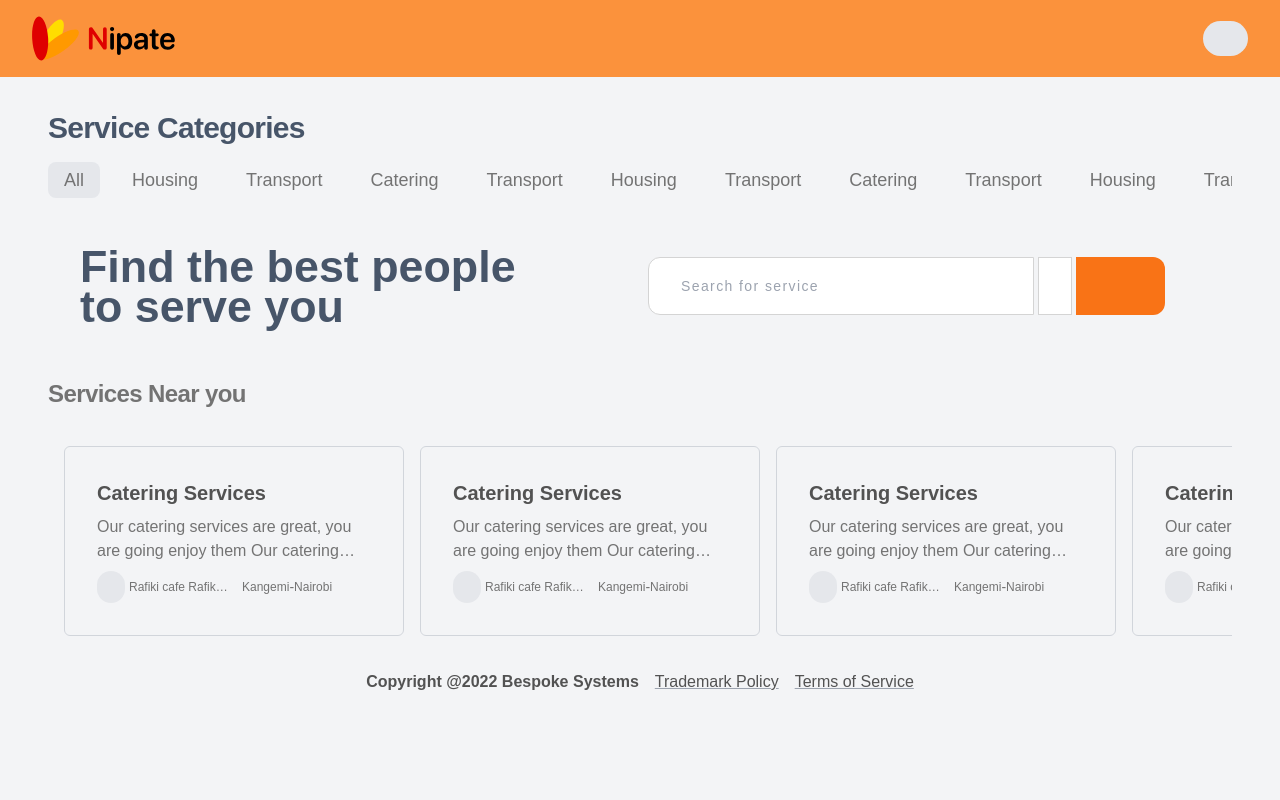
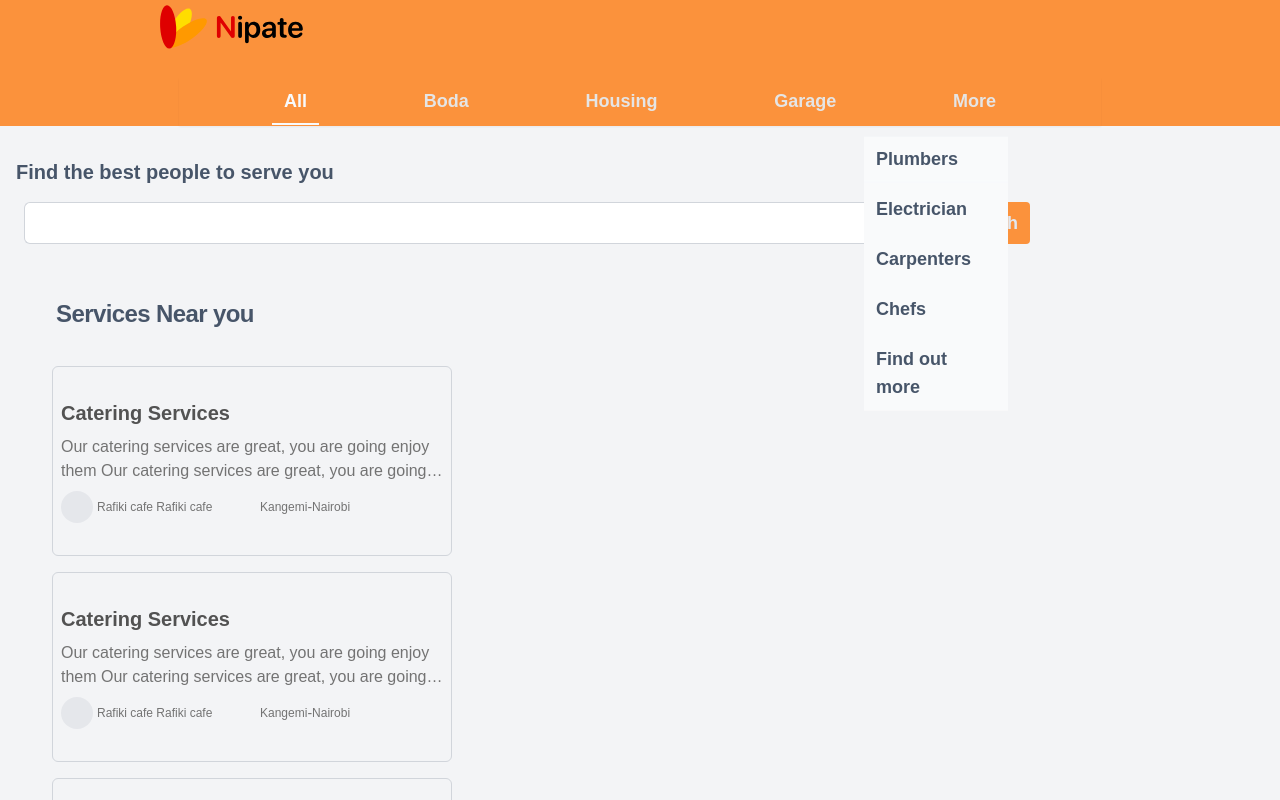
Before and after one commit to Amos-Ditto/NipateWebapp, a Nuxt app: page /index in a window 1280 px wide. Built offline with nearby package versions, Linux system fonts and the light colour scheme.

Commit message:
feat: project alternative design

```diff
--- a/components/PageFeautures/NavBar.vue
+++ b/components/PageFeautures/NavBar.vue
@@ -8,18 +8,29 @@ const openAuthDropDown = ():void => {
 </script>
 
 <template>
-    <nav class=" w-full flex items-center flex-row justify-between px-4 sm:px-8">
+    <nav class=" w-full md:w-[80%] flex flex-col gap-4 xs:gap-2 md:gap-6 justify-center items-center">
+        <div class="top-nav w-full flex items-center flex-row justify-between px-4 sm:px-8">
             <div class="logo flex h-full items-center">
                 <img src="@/assets/img/Logo/Decoupled.svg" alt="nipate">
             </div>
             <div class="right-auth xs:flex text-neutral-600 hidden flex-row gap-1 xs:gap-3">
                 <button><NuxtLink to="/auth" class="block w-full h-full">Login</NuxtLink></button>
                 <button>Register</button>
+                <!-- <div class="mobile-menu-btn">
+                    <div class="menu-icon">
+                        <div class="i-mdi-dots-vertical scale-150"></div>
+                    </div>
+                </div> -->
             </div>
             <div class="auth-user relative flex xs:hidden items-center justify-center">
-            <div class="user-icon" @click="openAuthDropDown">
+                <!-- <div class="user-icon" @click="openAuthDropDown">
                     <div class="i-mdi-account scale-125"></div>
                     <div class="i-mdi-menu-down text-lg scale-125" :class="openauthdropdown && 'rotate-180'"></div>
+                </div> -->
+                <div class="mobile-menu-btn">
+                    <div class="menu-icon">
+                        <div class="i-mdi-dots-vertical scale-150"></div>
+                    </div>
                 </div>
                 <div class="user-drop-down" v-if="openauthdropdown">
                     <div class="drop-down-bg z-20 fixed right-0 w-screen h-[70vh] bg-transparent translate-x-[12%] top-0" @click="openAuthDropDown"></div>
@@ -31,24 +42,57 @@ const openAuthDropDown = ():void => {
                     </div>
                 </div>
             </div>
+        </div>
+        <div class="features-nav w-full md:w-[90%] shadow-sm">
+            <div class="service-list flex flex-col gap-1 w-full">
+                <!-- <h3 class="font-bold text-slate-200 px-4">Services</h3>
+                <hr> -->
+                <!-- <hr class=" bg-orange-300"> -->
+                <ul class="flex flex-row justify-evenly xs:justify-start gap-x-2 py-[1px] px-2 xs:px-4 text-sm text-neutral-200 font-bold w-full">
+                    <li class="text-slate-50">All</li>
+                    <li>Boda</li>
+                    <li>Housing</li>
+                    <li>Garage</li>
+                    <li>
+                        More
+                        <div class="i-mdi-chevron-down"></div>
+                        <div class="list-drop-drown">
+                            <ul>
+                                <li>Plumbers</li>
+                                <li>Electrician</li>
+                                <li>Carpenters</li>
+                                <li>Chefs</li>
+                                <li>Find out more
+                                    <div class="i-mdi-arrow-right ml-1"></div>
+                                </li>
+                            </ul>
+                        </div>
+                    </li>
+                    <!-- <li>Catering</li> -->
+                </ul>
+            </div>
+        </div>
     </nav>
 </template>
 
 <style scoped>
 
+nav {
+    transition: width 300ms;
+}
 .logo img {
     @apply w-[7.5rem] sm:w-[9rem] h-[3.4rem];
     transition: width 300ms;
 }
 .right-auth button {
     @apply px-3 xs:px-4 py-1 text-sm xs:text-base sm:text-lg font-bold;
-    @apply first:border-2 border-slate-100 rounded-md hover:border-neutral-600;
+    @apply first:border-2 border-slate-200 rounded-md hover:border-slate-50;
     @apply last:bg-orange-500 last:text-slate-100 hover:last:bg-orange-600;
     transition: border 300ms , background-color 300ms;
 }
 .user-icon {
-    @apply w-[45px] h-[35px] rounded-full flex items-center justify-center bg-gray-200 text-neutral-500 cursor-pointer;
-    @apply hover:bg-gray-300;
+    @apply w-[45px] h-[35px] rounded-full flex items-center justify-center bg-orange-200 text-neutral-500 cursor-pointer;
+    @apply hover:bg-orange-300;
     transition: background-color 300ms;
 }
 .user-drop-down {
@@ -64,4 +108,38 @@ const openAuthDropDown = ():void => {
     @apply font-bold px-2 py-1 hover:bg-orange-500 hover:text-slate-100 text-neutral-500;
     transition: background-color 300ms , color 300ms;
 }
+
+.service-list ul li {
+    @apply px-3 xs:px-4 py-2 cursor-pointer text-sm xs:text-base md:text-lg border-b-2 xs:border-b-4 border-transparent hover:border-slate-50;
+    @apply first:border-slate-50 hover:text-white flex flex-row items-center justify-center relative;
+    transition: background-color 300ms , border 300ms , color 300ms;
+}
+.service-list ul li .i-mdi-chevron-down {
+    transition: transform 300ms ease;
+}
+.service-list ul li:hover .i-mdi-chevron-down {
+    @apply rotate-180;
+    transition: transform 300ms ease;
+}
+.mobile-menu-btn .menu-icon {
+    @apply  w-[2.4rem] h-[2.4rem] rounded-full hover:bg-orange-300 flex flex-col text-white text-xl items-center justify-center px-2 py-2;
+    @apply cursor-pointer;
+    transition: background-color 300ms;
+}
+.list-drop-drown {
+    @apply absolute bottom-0 right-0 xs:right-auto translate-y-[105%] w-[9rem] xs:w-[12rem] min-h-[6rem] bg-gray-50;
+}
+.list-drop-drown ul {
+    @apply w-full flex flex-col gap-1;
+}
+.list-drop-drown ul li {
+    @apply text-slate-600 w-full flex justify-start;
+    @apply hover:bg-gray-200 hover:text-slate-600;
+}
+.list-drop-drown ul li .i-mdi-arrow-right {
+    transition: transform 300ms;
+}
+.list-drop-drown ul li:hover:last-of-type .i-mdi-arrow-right {
+    @apply translate-x-[40%];
+}
 </style>
--- a/components/PageFeautures/ServiceCard.vue
+++ b/components/PageFeautures/ServiceCard.vue
@@ -30,7 +30,7 @@
 
 <style scoped>
 .card {
-    @apply  min-w-[220px] max-w-[320px] sm:max-w-[400px] sm:min-w-[340px] sm:h-[190px] px-8 h-[180px] border border-gray-300;
+    @apply  min-w-[220px] max-w-[320px] sm:max-w-[400px] sm:min-w-[340px] sm:h-[190px] h-[180px] border border-gray-300;
     @apply flex flex-col px-2 py-8 justify-between rounded-md hover:border-gray-400 cursor-pointer;
     transition: width 300ms , height 300ms , border 300ms;
 }
--- a/layouts/default.vue
+++ b/layouts/default.vue
@@ -1,6 +1,6 @@
 <template>
     <main class="w-full flex-col flex">
-        <header class="h-[4em] sm:h-[4.8em] flex items-center bg-orange-400">
+        <header class="min-h-[4em] sm:min-h-[4.8em] flex items-center justify-center bg-orange-400 w-full ">
             <PageFeauturesNavBar />
         </header>
         <main class="w-full">
--- a/pages/index.vue
+++ b/pages/index.vue
@@ -13,26 +13,17 @@ const toggleOpenSearchField = ():void => {
 <template>
     <NuxtLayout>
         <main class="w-full px-0 xs:px-2 text-neutral-500 flex items-center flex-col gap-4">
-            <hr>
-            <div class="header-container w-full px-4 sm:px-12 gap-2 flex flex-col pt-4">
-                <h3 class="font-bold text-xl sm:text-3xl tracking-tight text-slate-600">Service Categories</h3>
-                <div class="categories flex flex-row gap-4 py-2 w-full overflow-x-auto">
-                    <button>All</button>
-                    <button><NuxtLink to="/">Housing</NuxtLink></button>
-                    <button><NuxtLink :to="{name: 'index-categories'}">Transport</NuxtLink></button>
-                    <button><NuxtLink :to="{name: 'index-groups'}">Catering</NuxtLink></button>
-                    <button>Transport</button>
-                    <button><NuxtLink to="/">Housing</NuxtLink></button>
-                    <button><NuxtLink :to="{name: 'index-categories'}">Transport</NuxtLink></button>
-                    <button><NuxtLink :to="{name: 'index-groups'}">Catering</NuxtLink></button>
-                    <button>Transport</button>
-                    <button><NuxtLink to="/">Housing</NuxtLink></button>
-                    <button><NuxtLink :to="{name: 'index-categories'}">Transport</NuxtLink></button>
-                    <button><NuxtLink :to="{name: 'index-groups'}">Catering</NuxtLink></button>
-                    <button>Transport</button>
+            <div class="hero-option">
+                <div class="hero-title">
+                    <h3>Find the best people to serve you</h3>
+                </div>
+                <div class="hero-search">
+                    <div class="i-mdi-filter-variant absolute left-0 translate-x-[180%] text-xl"></div>
+                    <input type="search" id="search">
+                    <button>search</button>
                 </div>
             </div>
-            <div class="hero-container gap-4 relative" v-if="!userauthenticated.getIsUserAuthenticated">
+            <!-- <div class="hero-container gap-4 relative" v-if="!userauthenticated.getIsUserAuthenticated">
                 <div class="hero-text">
                     <h3 class="text-slate-600 text-2xl sm:text-4xl md:text-[2.8rem] font-bold sm:leading-[40px]">Find the best people <br class="hidden sm:block"> to serve you</h3>
                 </div>
@@ -81,7 +72,7 @@ const toggleOpenSearchField = ():void => {
 
                     </div>
                 </div>
-            </div>
+            </div> -->
             <div class="body-content w-full py-1">
                 <NuxtPage />
             </div>
@@ -150,4 +141,25 @@ const toggleOpenSearchField = ():void => {
 .search-feature , .search-feature-auth {
     transition: width 300ms;
 }
+
+/* Test hero */
+
+.hero-option {
+    @apply mt-4 w-full min-h-[8rem] py-4 px-4 flex flex-col gap-4;
+}
+.hero-option .hero-title {
+    @apply text-start;
+}
+.hero-option .hero-title h3 {
+    @apply text-xl font-bold text-slate-600;
+}
+.hero-option .hero-search {
+    @apply w-full px-2 flex items-center flex-row gap-0;
+}
+.hero-option .hero-search input {
+    @apply w-[75%] h-[2.6rem] outline-none border-y border-l border-gray-300 rounded-l-md;
+}
+.hero-option .hero-search button {
+    @apply h-[2.6rem] bg-orange-400 text-slate-200 font-semibold text-lg px-3 rounded-r;
+}
 </style>
--- a/pages/index/index.vue
+++ b/pages/index/index.vue
@@ -6,11 +6,11 @@
 </script>
 <template>
     <main class="w-full text-2xl px-2 xs:px-4 sm:px-12 pt-2 xs:pt-8 flex flex-col gap-2 xs:gap-4 sm:gap-6">
-        <div class="hero-container font-bold text-base xs:text-xl sm:text-2xl">
-            <h3 class="tracking-tight">Services Near you</h3>
+        <div class="hero-container font-bold text-lg xs:text-xl sm:text-2xl w-full px-2">
+            <h3 class="tracking-tight text-slate-600">Services Near you</h3>
         </div>
         <div class="services-container">
-            <div class="horizontal-container scroll-smooth w-full overflow-x-auto flex flex-row gap-4 xs:gap-8 py-1 xs:py-2 px-4">
+            <div class="horizontal-container scroll-smooth w-full overflow-x-auto flex flex-col gap-4 xs:gap-8 py-1 xs:py-2 px-1">
                 <PageFeauturesServiceCard />
                 <PageFeauturesServiceCard />
                 <PageFeauturesServiceCard />
```
Lines whose indentation alone changed are shown as unchanged.
